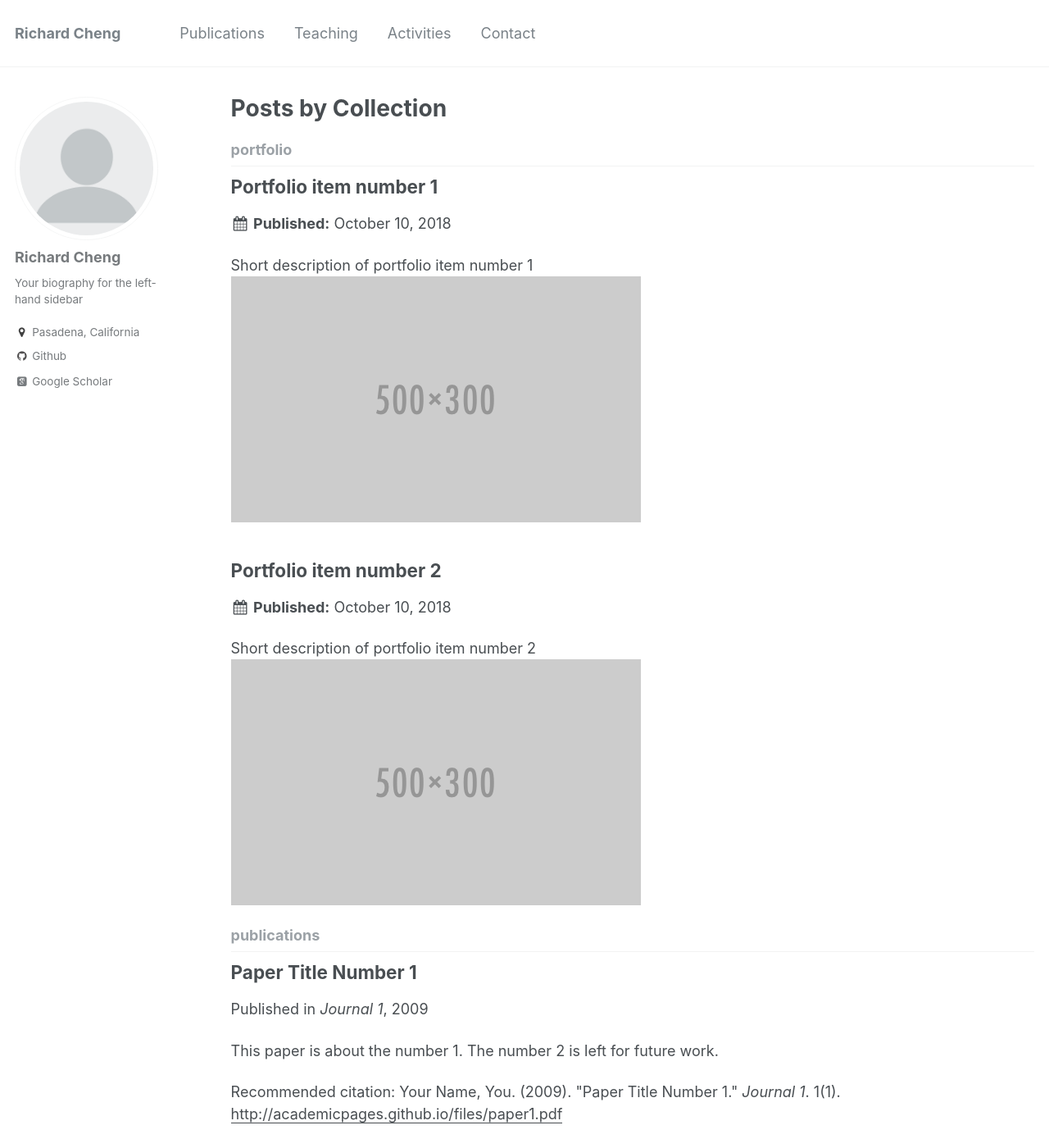
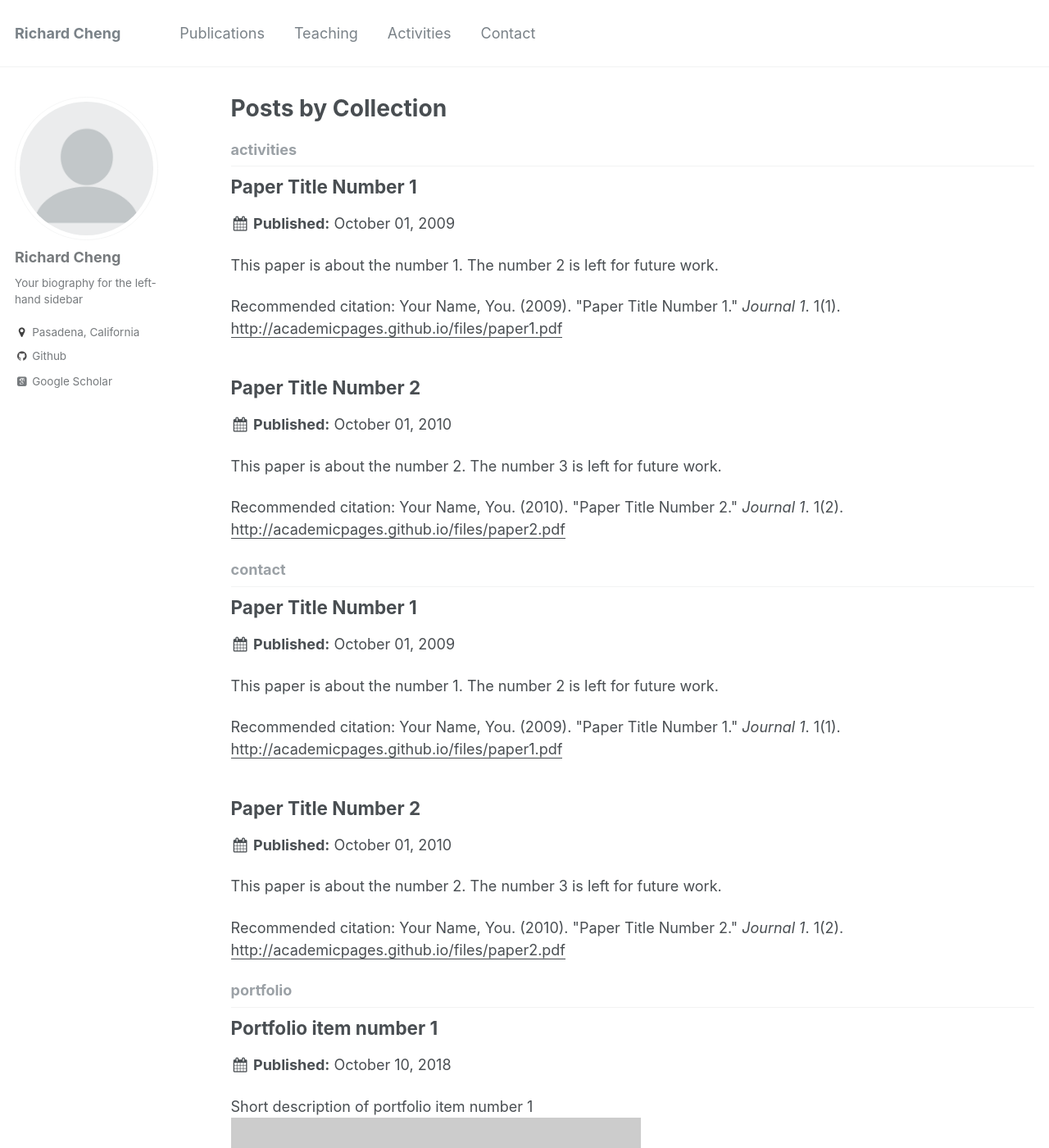
Before and after one commit to rcheng805/rcheng805.github.io, a Jekyll site: the page built from _pages/collection-archive.html, in a window 1280 px wide and 1400 px high. Shown: the whole window at 82% size. Built offline with Jekyll 4.4.1, drawn with Linux system fonts in a browser that asks for light colours; some web fonts are replaced.

Commit message:
Update _config.yaml to add "Contact" and "Activities" Tab

```diff
--- a/_config.yml
+++ b/_config.yml
@@ -56,7 +56,7 @@ yandex_site_verification :
 
 # Social Sharing
 twitter:
-  username               : &twitter
+  username               : # &twitter
 facebook:
   username               :
   app_id                 :
@@ -182,6 +182,12 @@ collections:
   talks:
     output: true
     permalink: /:collection/:path/
+  activities:
+    output: true
+    permalink: /:collection/:path/
+  contact:
+    output: true
+    permalink: /:collection/:path/
 
 
 # Defaults
@@ -239,6 +245,24 @@ defaults:
       layout: talk
       author_profile: true
       share: true
+  # _activities
+  - scope:
+      path: ""
+      type: activities
+    values:
+      layout: single
+      author_profile: true
+      share: true
+      comments: true
+  # _contact
+  - scope:
+      path: ""
+      type: contact
+    values:
+      layout: single
+      author_profile: true
+      share: true
+      comments: true
 
 # Sass/SCSS
 sass:
```
